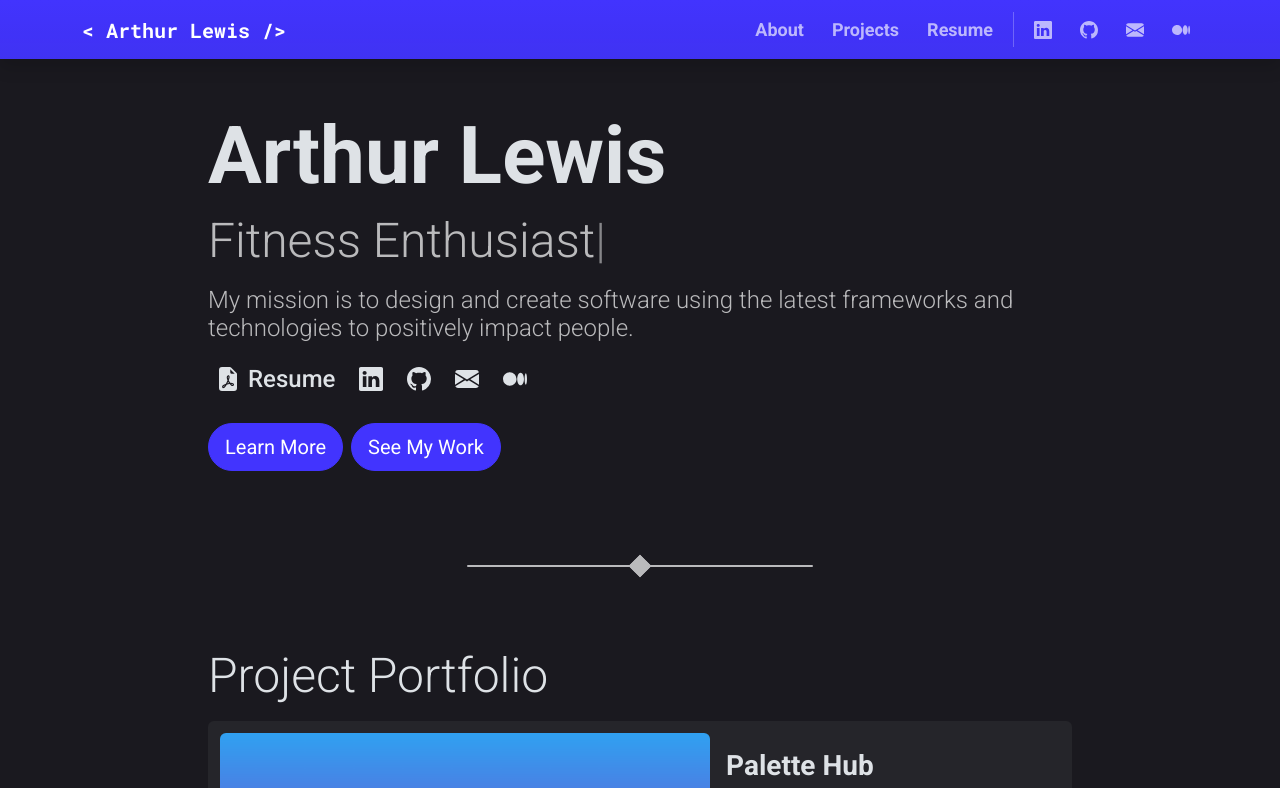
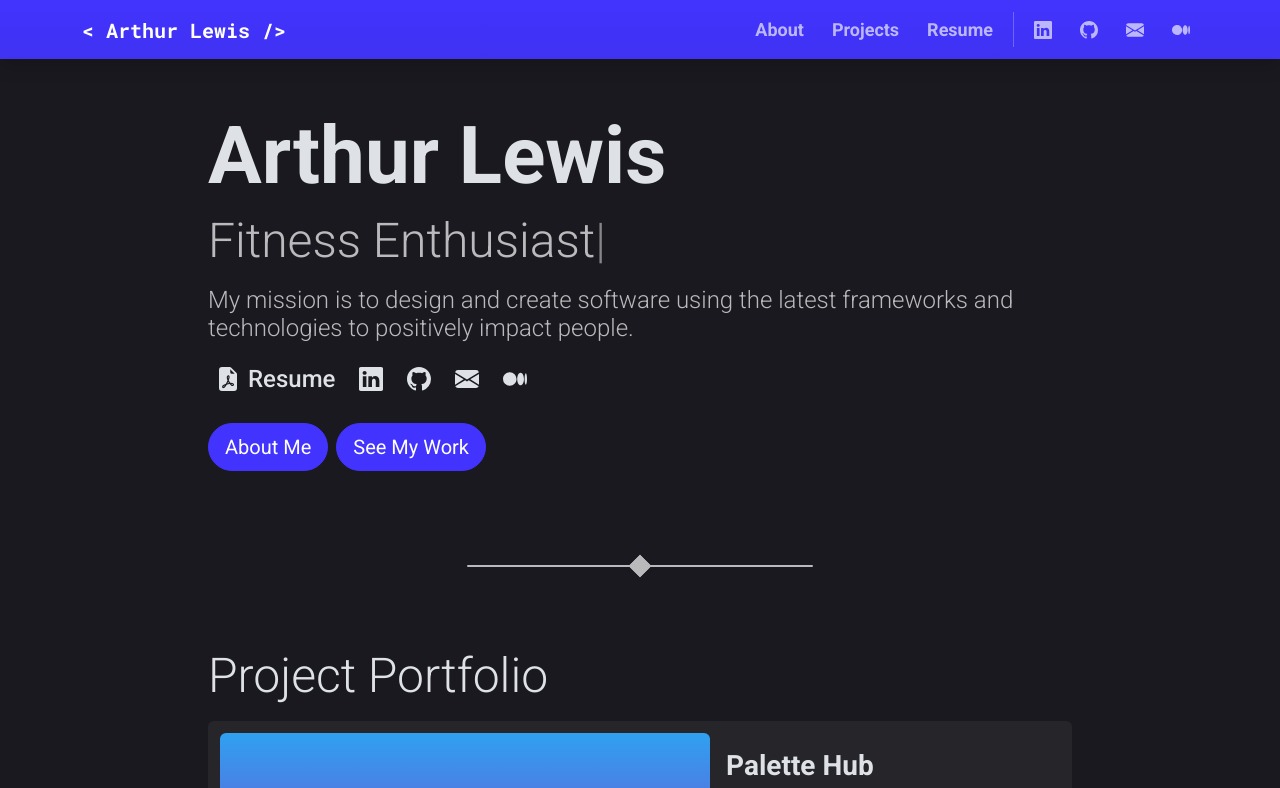
Before and after one commit to lalewis7/lalewis7.github.io, a Next.js app: page / in a window 1280 px wide. Shown: the top 788 px of the page. Built offline with nearby package versions, Linux system fonts and the light colour scheme.

Commit message:
changed about me btn text

```diff
--- a/app/page.jsx
+++ b/app/page.jsx
@@ -48,7 +48,7 @@ export default function Home() {
           </div>
           <div className="d-flex flex-wrap gap-2 mt-2" style={{marginBottom: "4rem"}}>
             <Link href="/about" role="link" aria-label="About" className="btn btn-primary btn-lg rounded-5">
-              Learn More
+              About Me
             </Link>
             <Link href="/portfolio" role="link" aria-label="Resume" className="btn btn-primary btn-lg rounded-5">
               See My Work
```
